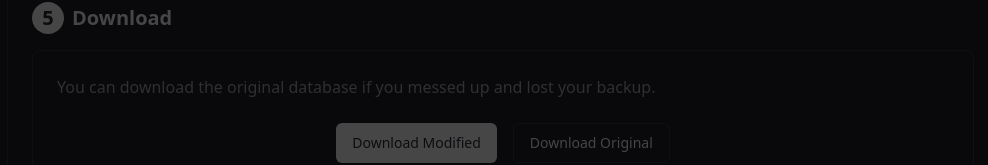
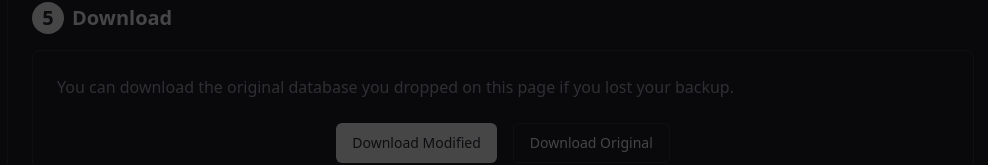
Before and after one commit to kyoukaya/wuwaconf, a React (Vite) app: page / in a window 1280 px wide. Shown: the part 1571-1736 px from the top of the page, without its empty margins (137-1125 px from the left). Built offline with nearby package versions, Linux system fonts and the light colour scheme; no server answers.

Commit message:
chore: make copy nicer

```diff
--- a/src/components/step-content.tsx
+++ b/src/components/step-content.tsx
@@ -237,7 +237,7 @@ export function StepContent({
       return (
         <Card className="p-6">
           <p className="text-muted-foreground mb-6">
-            You can download the original database if you messed up and lost your backup.
+            You can download the original database you dropped on this page if you lost your backup.
           </p>
           <div className="flex gap-4 justify-center">
             <Button onClick={handleModifiedDownload}>Download Modified</Button>
```
